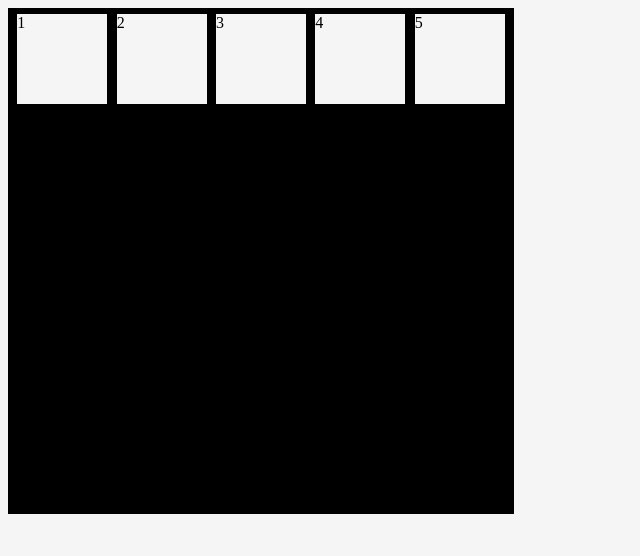
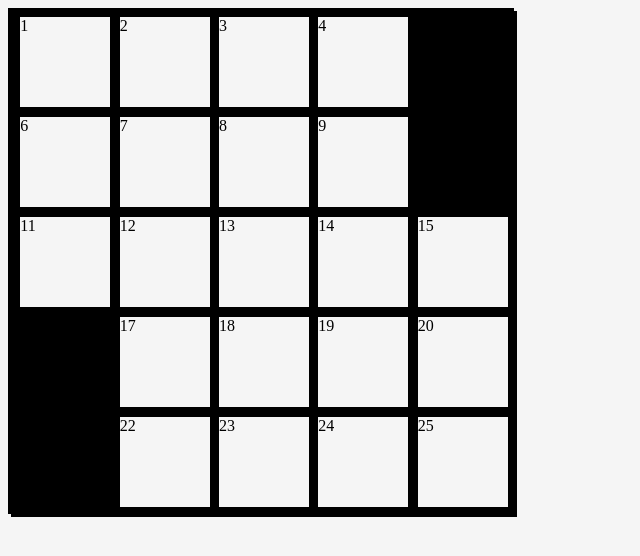
Before and after one commit to sven-cork/love-crosswords, a plain HTML site: page index.html in a window 1280 px wide. Shown: the whole page, without its empty margins (0-640 px from the left). Drawn offline with Linux system fonts and the light colour scheme.

Commit message:
Add crossword row divs

```diff
--- a/assets/css/style.css
+++ b/assets/css/style.css
@@ -13,6 +13,7 @@ div {
     display: flex;
     flex-direction: row;
     justify-content: space-evenly;
+    flex-wrap: wrap;
 }
 
 .flex-item-blue {
@@ -22,22 +23,18 @@ div {
 
 }
 
-/*#firstdiv {
-    flex-grow: 0.8;
+#fifthdiv {
+    background: black;
 }
 
-#seconddiv {
-    flex-grow: 0.8;
+#tenthdiv {
+    background: black;
 }
 
-#thirddiv {
-    flex-grow: 0.8;
+#sixteenthdiv {
+    background: black;
 }
 
-#fourthdiv {
-    flex-grow: 0.8;
+#twentyfirstdiv {
+    background: black;
 }
-
-#fifthdiv {
-    flex-grow: 0.8;
-}*/
--- a/index.html
+++ b/index.html
@@ -8,12 +8,40 @@
     <title>Document</title>
 </head>
 <body>
+    <div>
+        <!--crossword container -->
         <div class="flex-container">
+            <!--first row -->
             <div id="firstdiv" class="flex-item-blue">1</div>
             <div id="sedonddiv" class="flex-item-blue">2</div>
             <div id="thirddiv" class="flex-item-blue">3</div>
             <div id="fourthdiv" class="flex-item-blue">4</div>
             <div id="fifthdiv" class="flex-item-blue">5</div>
+            <!--second row -->
+            <div id="sixthdiv" class="flex-item-blue">6</div>
+            <div id="seventhdiv" class="flex-item-blue">7</div>
+            <div id="eightdiv" class="flex-item-blue">8</div>
+            <div id="ninethdiv" class="flex-item-blue">9</div>
+            <div id="tenthdiv" class="flex-item-blue">10</div>
+            <!--third row -->
+            <div id="eleventhdiv" class="flex-item-blue">11</div>
+            <div id="twelfthdiv" class="flex-item-blue">12</div>
+            <div id="thirtenthdiv" class="flex-item-blue">13</div>
+            <div id="fourteenthdiv" class="flex-item-blue">14</div>
+            <div id="fifteenthdiv" class="flex-item-blue">15</div>
+            <!--fourth row -->
+            <div id="sixteenthdiv" class="flex-item-blue">16</div>
+            <div id="seventeenthdiv" class="flex-item-blue">17</div>
+            <div id="eighteenthdiv" class="flex-item-blue">18</div>
+            <div id="nineteenthdiv" class="flex-item-blue">19</div>
+            <div id="twentiethdiv" class="flex-item-blue">20</div>
+            <!--fifth row -->
+            <div id="twentyfirstdiv" class="flex-item-blue">21</div>
+            <div id="twentyseconddiv" class="flex-item-blue">22</div>
+            <div id="twentythirddiv" class="flex-item-blue">23</div>
+            <div id="twentyfourthdiv" class="flex-item-blue">24</div>
+            <div id="twentyfifthdiv" class="flex-item-blue">25</div>
+        </div>
     </div>
 
     <script src="assets/js/script.js"></script>
```
Lines whose indentation alone changed are shown as unchanged.
